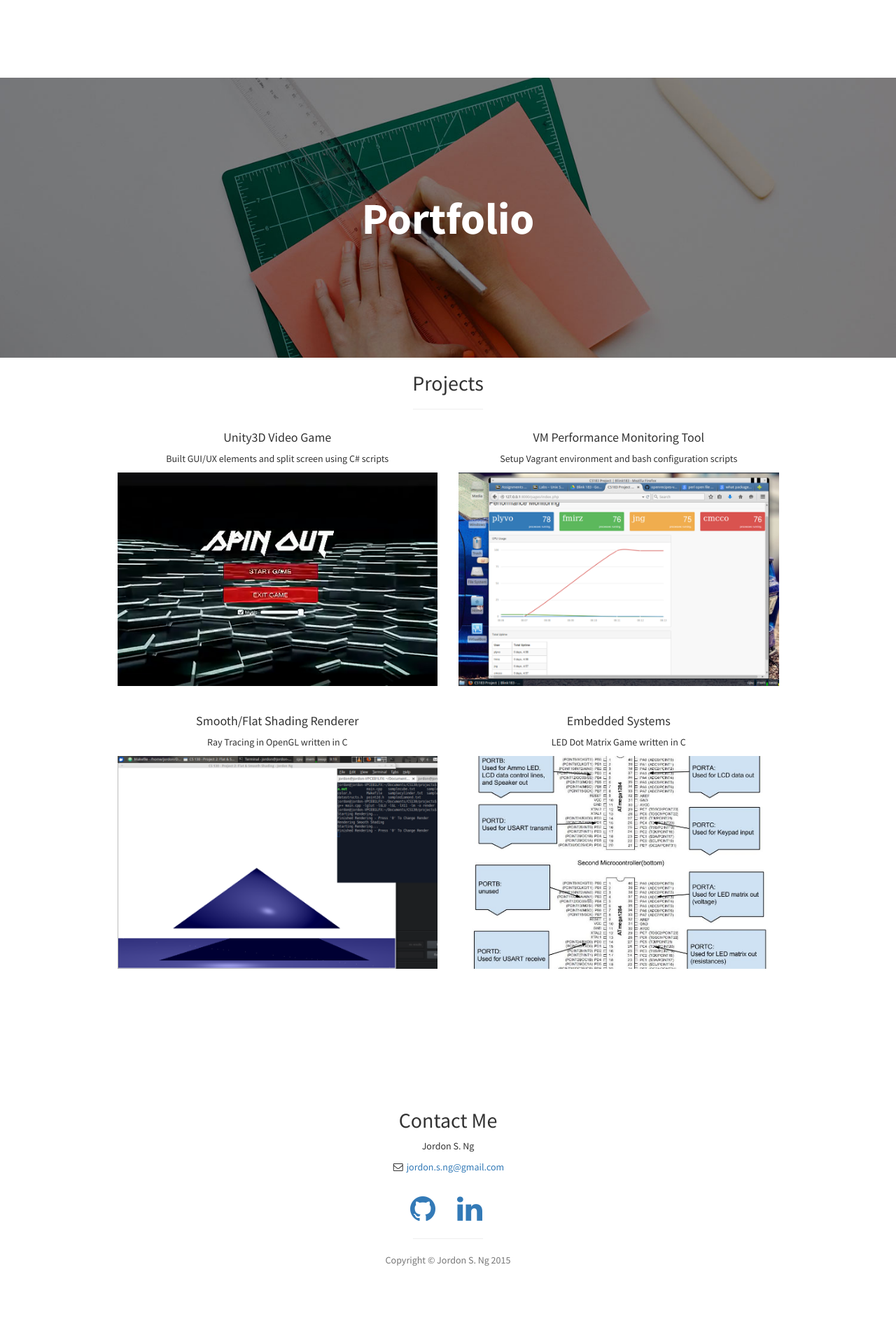
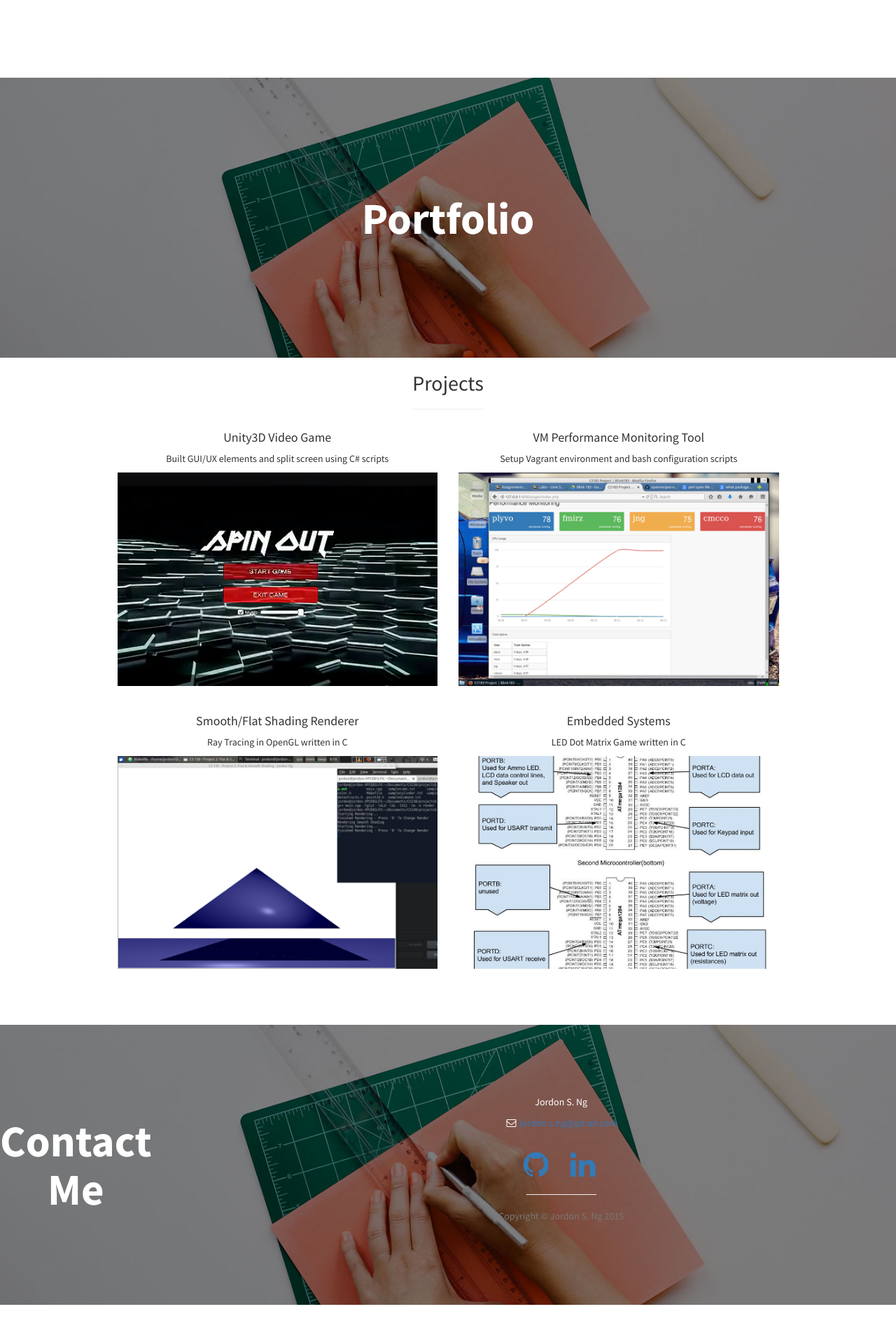
Before and after one commit to jsng0/jsng0.github.io, a Jekyll site: the page index.html, which Jekyll copies as it is, in a window 1280 px wide. Shown: the part 1345-3265 px from the top of the page at 70% size. Built offline with Jekyll 4.4.1, drawn with Linux system fonts in a browser that asks for light colours; after the commit the page ends 3209 px from its top, so only the background shows below that.

```diff
--- a/index.html
+++ b/index.html
@@ -154,13 +154,16 @@
 
     <!-- Contact -->
     <section id="contact" class="contact">
+        <!-- Callout -->
+        <aside class="callout">
+            <div class="text-vertical-center">
+                <h1>Contact Me</h1>
+            </div>
         <!-- Footer -->
         <footer>
             <div class="container">
                 <div class="row">
                     <div class="col-lg-10 col-lg-offset-1 text-center">
-                        <h2>Contact Me
-                        </h2>
                         <p>Jordon S. Ng</p>
                         <ul class="list-unstyled">
                             <li><i class="fa fa-envelope-o fa-fw"></i>  <a href="mailto:jordon.s.ng@gmail.com">jordon.s.ng@gmail.com</a>
```
